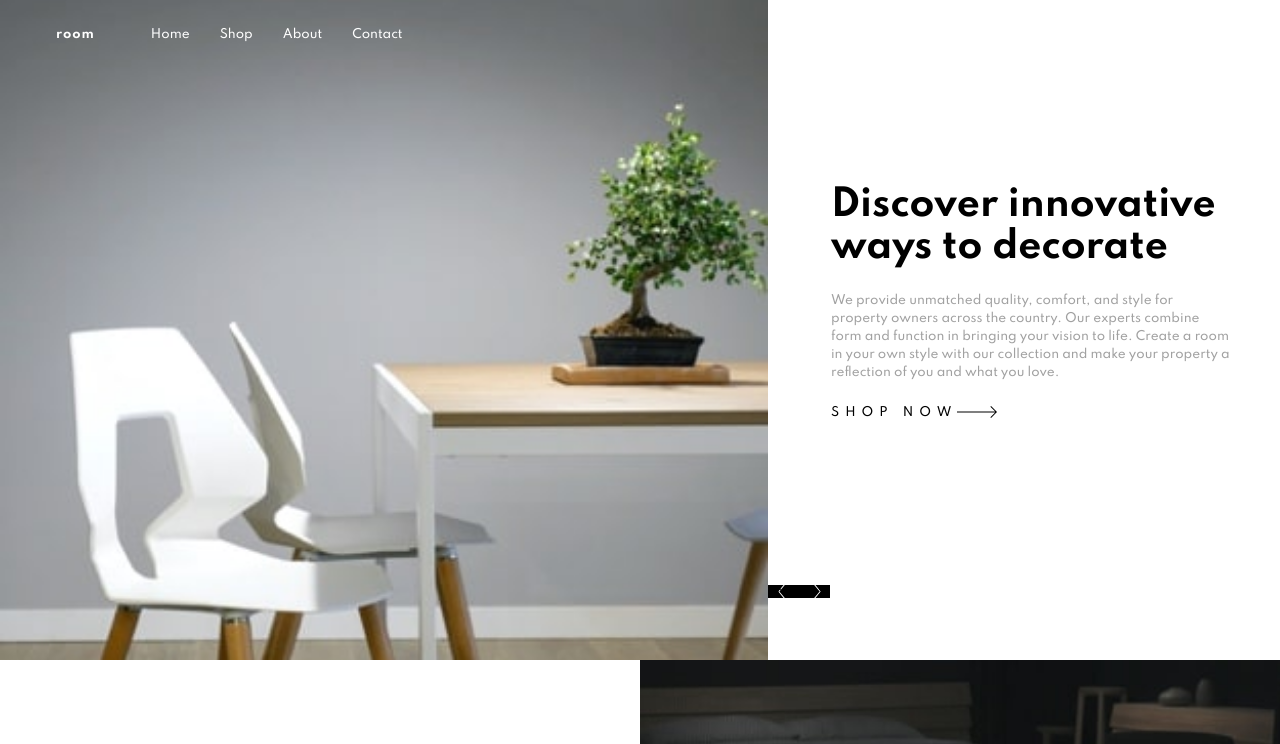
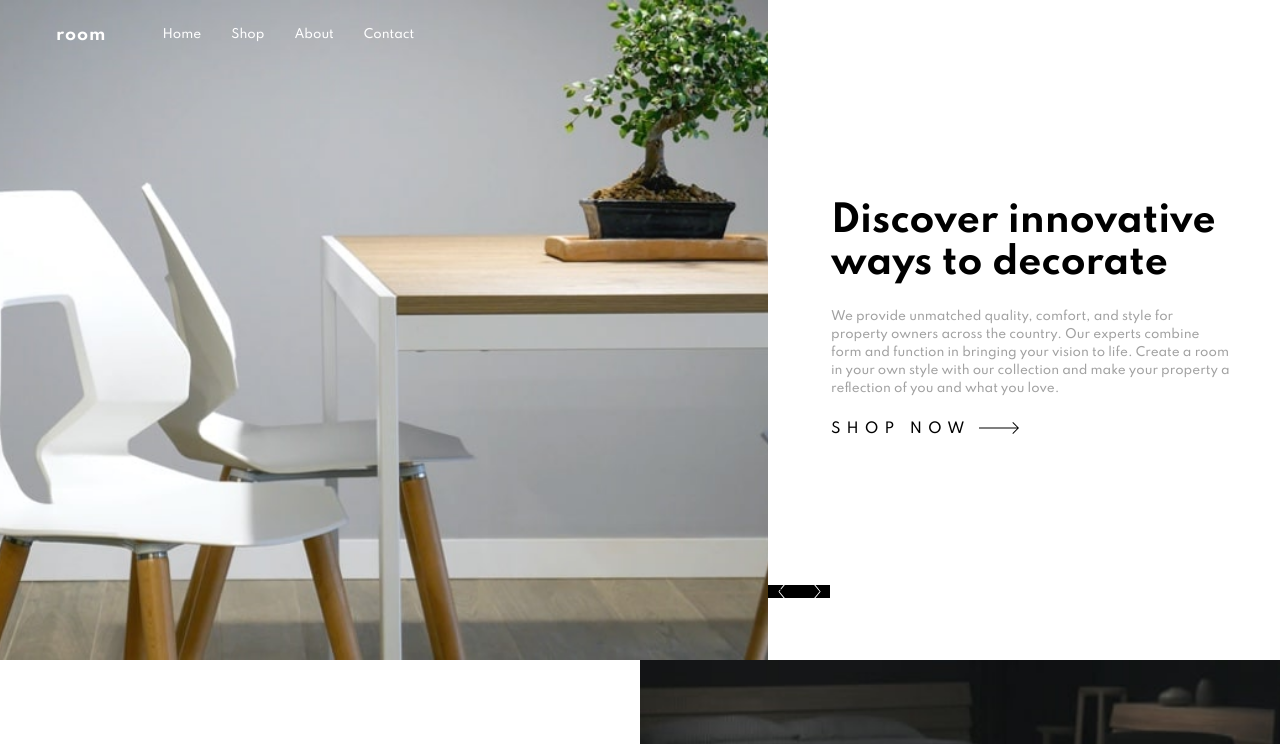
Before and after one commit to irenekyc/room-landing-page, a website built with Parcel: page src/index.html in a window 1280 px wide. Shown: the top 744 px of the page. Built offline with nearby package versions, Linux system fonts and the light colour scheme.

Commit message:
fixed styles

```diff
--- a/src/css/header.css
+++ b/src/css/header.css
@@ -51,6 +51,7 @@
   color: white;
   font-weight: 700;
   letter-spacing: 1px;
+  font-size: 16px;
 }
 
 .header__nav__list {
--- a/src/css/hero-slide.css
+++ b/src/css/hero-slide.css
@@ -17,7 +17,7 @@
 }
 
 .hero-slide__text {
-  padding-top: 24px;
+  padding-top: 56px;
   padding-left: 30px;
   padding-right: 16px;
   padding-bottom: 80px;
@@ -37,13 +37,23 @@
 .hero-slide__link {
   color: black;
   transition: color 0.2s ease-in-out;
-  text-transform: uppercase;
+
   letter-spacing: 6px;
   justify-self: flex-end;
+  align-items: center;
   display: flex;
   width: 100%;
 }
+.hero-slide__link span {
+  line-height: 14px;
+  margin-right: 8px;
+  font-size: 14px;
+  text-transform: uppercase;
+}
 
+.hero-slide__link svg {
+  margin-top: -2px;
+}
 .hero-slide__link:hover {
   color: hsl(0, 0%, 63%);
 }
--- a/src/css/index.css
+++ b/src/css/index.css
@@ -63,3 +63,7 @@ footer p {
     justify-content: flex-end;
   }
 }
+
+label {
+  cursor: pointer;
+}
--- a/src/index.html
+++ b/src/index.html
@@ -74,22 +74,25 @@
         <div class="swiper hero-image-swiper">
           <div class="swiper-wrapper">
             <div class="swiper-slide hero-image-slide">
-              <img
-                src="images/mobile-image-hero-1.jpg"
-                alt="Discover innovative ways to decorate"
-              />
+    <picture>
+      <source media="(max-width: 500px)" srcset="images/mobile-image-hero-1.jpg">
+      <source media="(min-width: 500px)" srcset="images/desktop-image-hero-1.jpg">
+      <img src="images/desktop-image-hero-1.jpg" alt="Discover innovative ways to decorate">
+    </picture>
             </div>
             <div class="swiper-slide hero-image-slide">
-              <img
-                src="images/mobile-image-hero-2.jpg"
-                alt="Discover innovative ways to decorate"
-              />
+              <picture>
+                <source media="(max-width: 500px)" srcset="images/mobile-image-hero-2.jpg">
+                <source media="(min-width: 500px)" srcset="images/desktop-image-hero-2.jpg">
+                <img src="images/desktop-image-hero-2.jpg" alt="Discover innovative ways to decorate">
+              </picture>
             </div>
             <div class="swiper-slide hero-image-slide">
-              <img
-                src="images/mobile-image-hero-3.jpg"
-                alt="Discover innovative ways to decorate"
-              />
+              <picture>
+                <source media="(max-width: 500px)" srcset="images/mobile-image-hero-3.jpg">
+                <source media="(min-width: 500px)" srcset="images/desktop-image-hero-3.jpg">
+                <img src="images/desktop-image-hero-3.jpg" alt="Discover innovative ways to decorate">
+              </picture>
             </div>
           </div>
           <div class="hero-nav-buttons-wrapper hide-in-lg">
@@ -115,7 +118,7 @@
                     </p>
                   </div>
                   <a href="/shop" class="hero-slide__link"
-                    >Shop now
+                    ><span>Shop now</span>
                     <svg
                       width="40"
                       height="12"
@@ -139,7 +142,7 @@
                     </p>
                   </div>
                   <a href="/shop" class="hero-slide__link"
-                    >Shop now
+                    ><span>Shop now</span>
                     <svg
                       width="40"
                       height="12"
@@ -163,7 +166,7 @@
                     </p>
                   </div>
                   <a href="/shop" class="hero-slide__link"
-                    >Shop now
+                  ><span>Shop now</span>
                     <svg
                       width="40"
                       height="12"
```
Also changed, not shown: dist/index.html.
